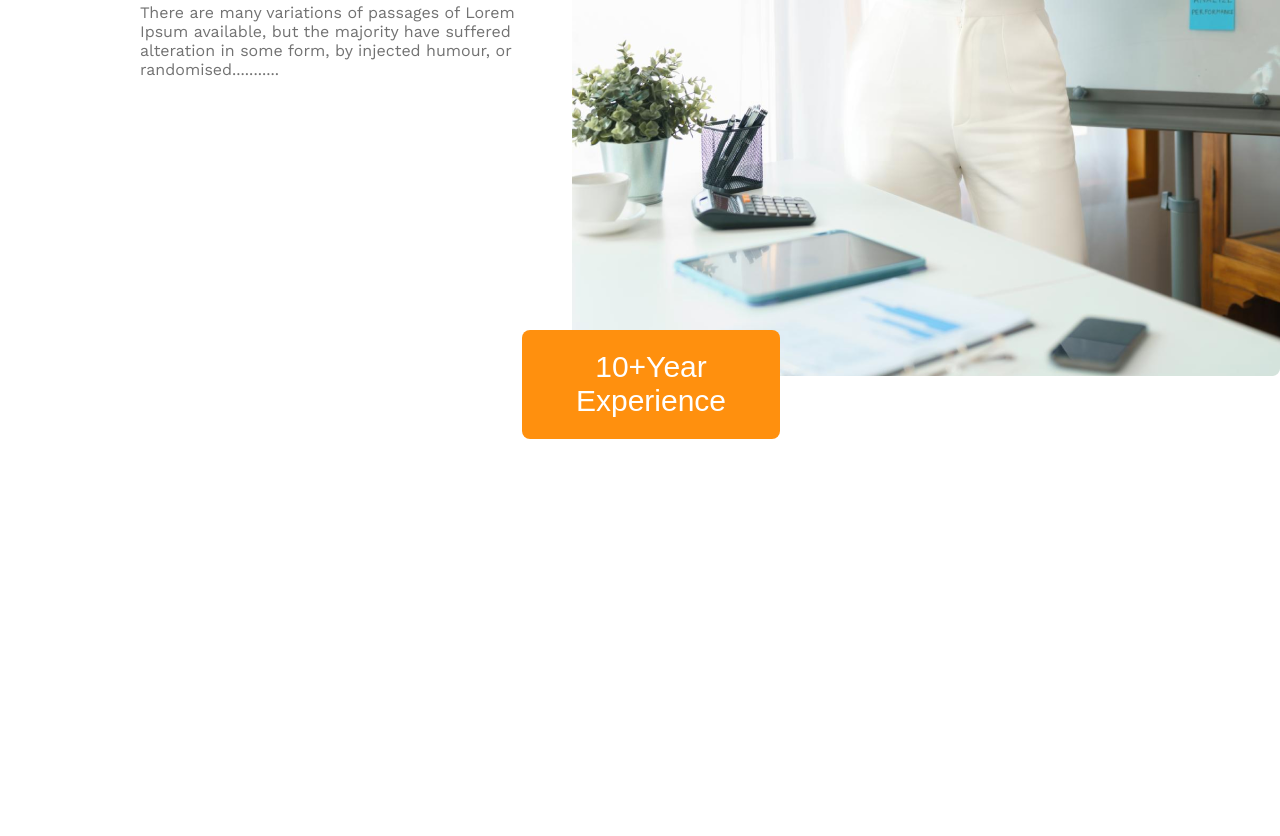
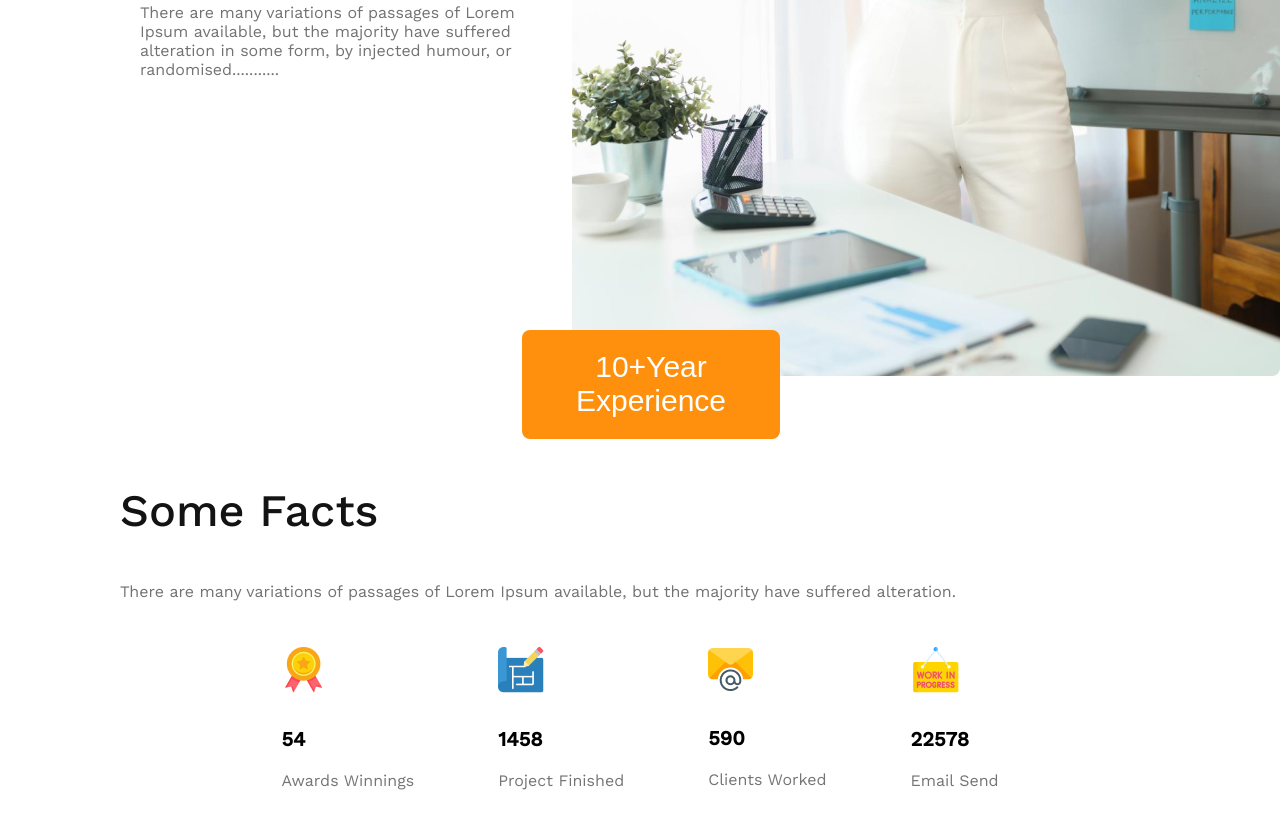
Before and after one commit to jakyaafrinbristi/second-assignment, a plain HTML site: page index.html in a window 1280 px wide. Shown: the part 2854-3690 px from the top of the page. Before the commit the page ends 3293 px from the top, so only its background shows below. Drawn offline with nearby package versions, Linux system fonts and the light colour scheme.

Commit message:
third-section-added

```diff
--- a/index.html
+++ b/index.html
@@ -99,6 +99,32 @@
                 <button class="btn2">10+Year Experience</button>
             </div>
         </section>
+        <!-- third section  -->
+        <section class="Third">
+            <h3 class="section-title">Some Facts</h3>
+            <p class="section-description">There are many variations of passages of Lorem Ipsum available, but the majority have suffered alteration.</p>
+            <div class="skills-container">
+                <div class="skill">
+                    <img src="images/icons/ribon.png" alt="">
+                    <p class="skill-title">54</p>
+                    <p class="skill-description">Awards Winnings</p>
+                </div>
+                <div class="skill">
+                    <img src="images/icons/projects.png" alt="">
+                    <p class="skill-title">1458</p>
+                    <p class="skill-description">Project Finished</p>
+                </div>
+                <div class="skill">
+                    <img src="images/icons/email.png" alt="">
+                    <p class="skill-title">590</p>
+                    <p class="skill-description">Clients Worked</p>
+                </div>
+                <div class="skill">
+                    <img src="images/icons/customers.png" alt="">
+                    <p class="skill-title">22578</p>
+                    <p class="skill-description">Email Send</p>
+                </div>
+            </div>
 
     </main>
     <footer>
--- a/styles/architect.css
+++ b/styles/architect.css
@@ -154,3 +154,47 @@ nav li {
 .title{
     padding-left: 20px;
 }
+/* third-section-styles */
+.skills-container {
+    display: flex;
+    gap: 24px;
+    justify-content: center;
+}
+.section-title{
+    font-weight: 500;
+    font-size: 45px;
+    color: #131313;
+    margin-left: 120px;
+
+}
+.section-description{
+    font-weight: 400;
+    font-size: 16px;
+    color: #727272;
+    margin-left: 120px;
+    margin-top: 20px;
+}
+
+.skill {
+    background: #FFFFFF;
+
+    border-radius: 5px;
+    padding: 30px;
+    box-sizing: border-box;
+
+}
+
+.skill-title {
+    font-weight: 700;
+    font-size: 20px;
+    margin-top: 30px;
+    margin-bottom: 20px;
+}
+
+.skill-description {
+    font-weight: 400;
+    font-size: 16px;
+    color: #757575;
+
+
+}
```
